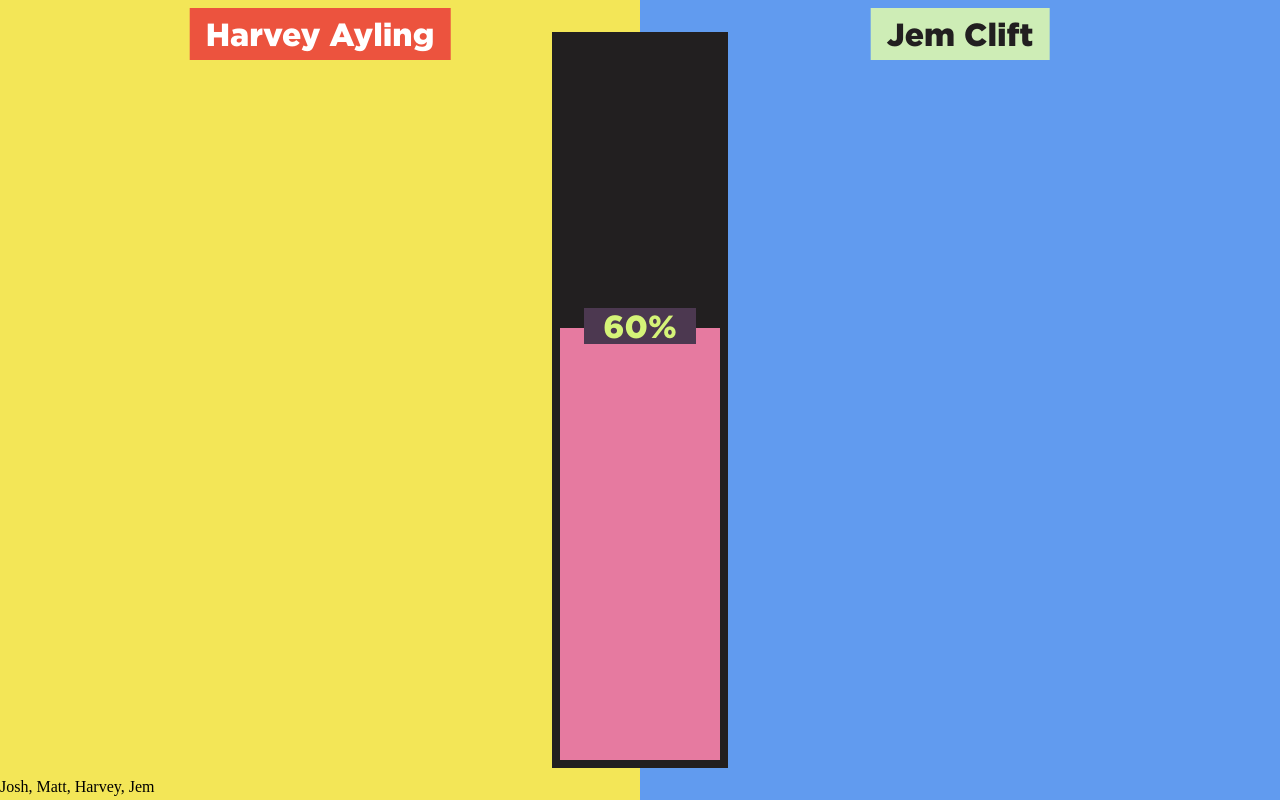
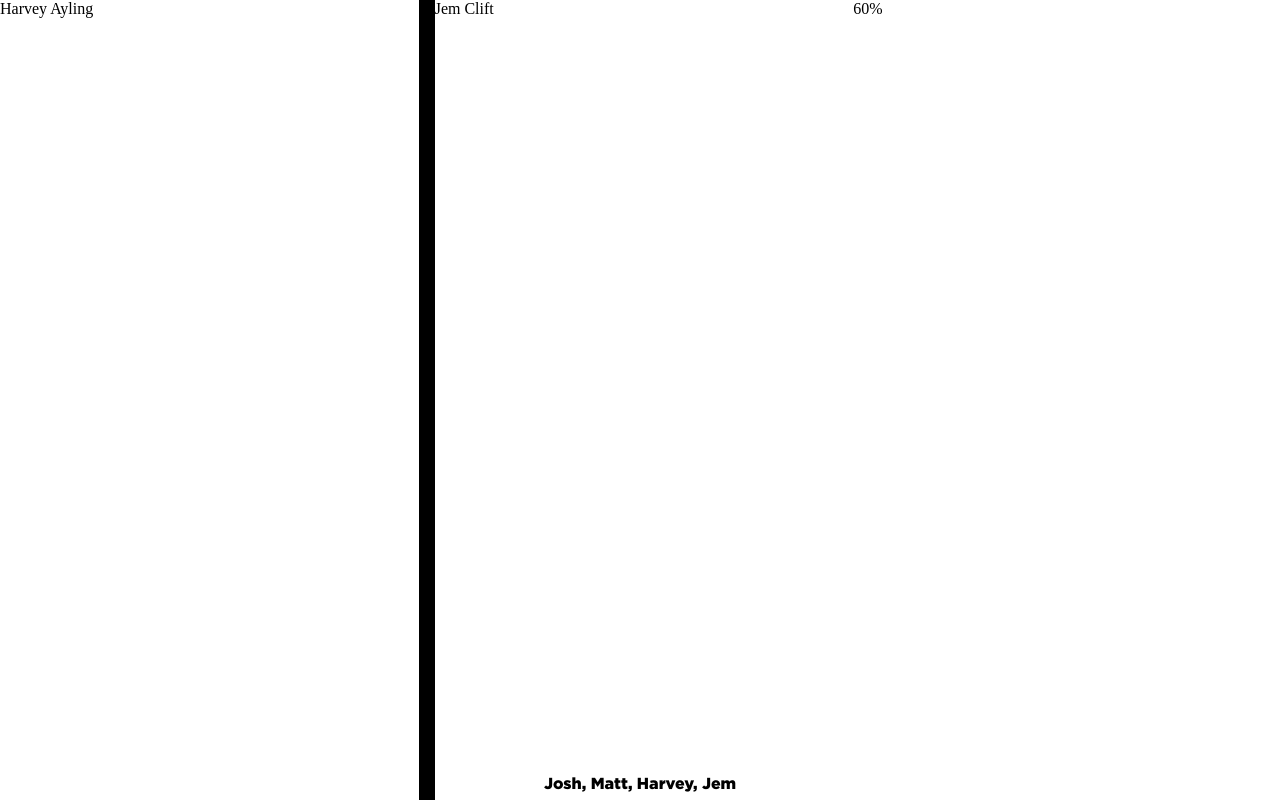
Before and after one commit to hja03/MusicMash, a Flask app: template templates/home.html in a window 1280 px wide. Run offline with Flask 2, Linux system fonts and the light colour scheme; the template is opened without the code that fills it, so the values that code supplies are empty.

Commit message:
actually good main page

```diff
--- a/static/css/style.css
+++ b/static/css/style.css
@@ -1,101 +1,149 @@
 /* main page */
+
+:root {
+    --primary-color: black;
+    --secondary-color: white;
+}
 
 @font-face {
 	font-family: 'gotham';
 	src: url('../assets/Gotham-Black.otf');
 }
 
-/*
-@font-face {
-	font-family: 'gotham';
-	src: url('fonts/lovely_font_bold.eot');
-	src:
-		local('Lovely Font Bold'),
-		local('Lovely-Font-Bold'),
-		url('fonts/lovely_font_bold.otf')
-		format('opentype');
-	font-weight: bold;
-} */
-
 body {
     margin: 0;
     padding: 0;
-    background-color: #221F20;
+    /* background-color: #221F20; */
+    background-color: var(--secondary-color);
 }
 
 #main-content {
-    width: 100vw;
-    height: 100vh;
-    color: #D5F378;
-    font-family: gotham;
     display: flex;
 }
 
-#left-pane, #right-pane {
-    width: 50vw;
+#left-pane, #middle-pane, #right-pane {
+    width: calc(100vw / 3);
     height: 100vh;
 }
 
-#left-username, #right-username {
-    font-family: gotham;
-    display: inline-block;
-    padding: 1vh 2vh 1vh 2vh;
-    font-size: 4vh;
-    margin-left: 25vw;
-    margin-top: 1vh;
-    transform: translate(-50%);
+.user-wrapper {
+    /* background-color: red; */
+    display: flex;
+    margin: 2vh;
 }
 
-/* left pane */
+.profile-img {
+    width: 7vh;
+    height: 7vh;
+    border-radius: 100%;
+}
+
+.username {
+    font-size: 5vh;
+    line-height: 7vh;
+    font-family: gotham;
+    margin-left: 2vh;
+}
 
 #left-pane {
-    background-color: #F3E657;
+    border-right: 1vh solid var(--primary-color);
+    box-sizing: border-box;
 }
 
-#left-username {
-    color: white;
-    background-color: #EC533E;
+#right-pane {
+    border-left: 1vh solid var(--primary-color);
+    box-sizing: border-box;
 }
 
-/* right pane */
-
-#right-pane {
-    background-color: #619BEF;
+#compatabiltiy {
+    width: 32vw;
+    height: 30vh;
+    background: var(--primary-color);
+    color: var(--secondary-color);
+    font-family: gotham;
+    font-size: 20vh;
+    line-height: 30vh;
+    text-align: center;
+    margin: 1vh;
+    box-sizing: border-box;
 }
 
-#right-username {
-    color: #221F20;
-    background-color: #CEEDB6;
+#compatabiltiy span {
+    font-size: 5vh;
 }
 
-/* compat meter */
-
-#compat-meter {
-    width: 20vh;
-    height: 90vh;
-    position: absolute;
-    top: 5vh;
-    right: calc(50vw - 10vh);
-    background-color: #E67AA0;
-    box-shadow: 0 0 0 1vh #221F20;
+#compat-label {
+    font-size: 4vh;
+    font-family: gotham;
+    text-align: center;
 }
 
-#progress-bar {
-    width: 100%;
-    background-color: #221F20;
-    position: relative;
+.top-songs {
+    font-family: gotham;
+    color: var(--secondary-color);
+    font-size: 4vh;
+    background-color: var(--primary-color);
+    padding: 1vh;
+    text-align: center;
+    display: inline-block;
+    margin-left: calc(100vw / 6);
+    transform: translate(-50%);
+    margin-bottom: 1vh;
 }
 
-#progress-bar div {
-    width: 14vh;
-    /* text-align: center; */
-    background: #4C3850;
-    position: absolute;
-    bottom: -2vh;
+.top-song {
+    margin: 1vh;
+    font-family: gotham;
+    font-size: 3vh;
+    display: flex;
+}
+
+.top-genre {
+    font-family: gotham;
+    color: var(--secondary-color);
     font-size: 4vh;
-    left: 3vh;
+    background-color: var(--primary-color);
+    padding: 1vh;
     text-align: center;
-    /* color: white; */
+    display: inline-block;
+    margin-left: calc(100vw / 6);
+    transform: translate(-50%);
+    margin-bottom: 1vh;
+    margin-top: 1vh;
+}
+
+.genre {
+    margin: 1vh;
+    border: .5vh solid var(--primary-color);
+    box-sizing: border-box;
+    font-family: gotham;
+    color: var(--primary-color);
+    font-size: 4vh;
+    text-align: center;
+    text-transform: uppercase;
+    padding: 2vh 1vh 2vh 1vh;
+
+}
+
+
+
+.top-song .number {
+    background-color: var(--primary-color);
+    color: var(--secondary-color);
+    padding: 1vh;
+    min-width: 4vh;
+    height: 4vh;
+    text-align: center;
+    line-height: 4vh;
+}
+
+.top-song .song-name {
+    padding: 1vh;
+    line-height: 4vh;
+    white-space: nowrap;
+    overflow: hidden;
+    text-overflow: ellipsis;
+    text-transform: uppercase;
 }
 
 /* credits */
@@ -134,6 +182,23 @@ body {
     width: 100%;
 }
 
+.preview-row {
+    background-color: red;
+    margin: 1vh;
+    display: flex;
+}
+
+.preview-row img {
+    width: 10.25vw;
+    height: 10.25vw;
+    border 1vh solid
+}
+
+.preview-row img:nth-child(2) {
+    margin-left: 1vh;
+    margin-right: 1vh;
+}
+
 @keyframes radiate {
     from {
         box-shadow: 0 0 0 0 black;
@@ -142,3 +207,12 @@ body {
         box-shadow: 0 0 0 5vh rgba(0,0,0,0);
     }
 }
+
+#credits {
+    font-family: gotham;
+    font-size: 2vh;
+    position: absolute;
+    bottom: 1vh;
+    left: 50vw;
+    transform: translate(-50%);
+}
```
